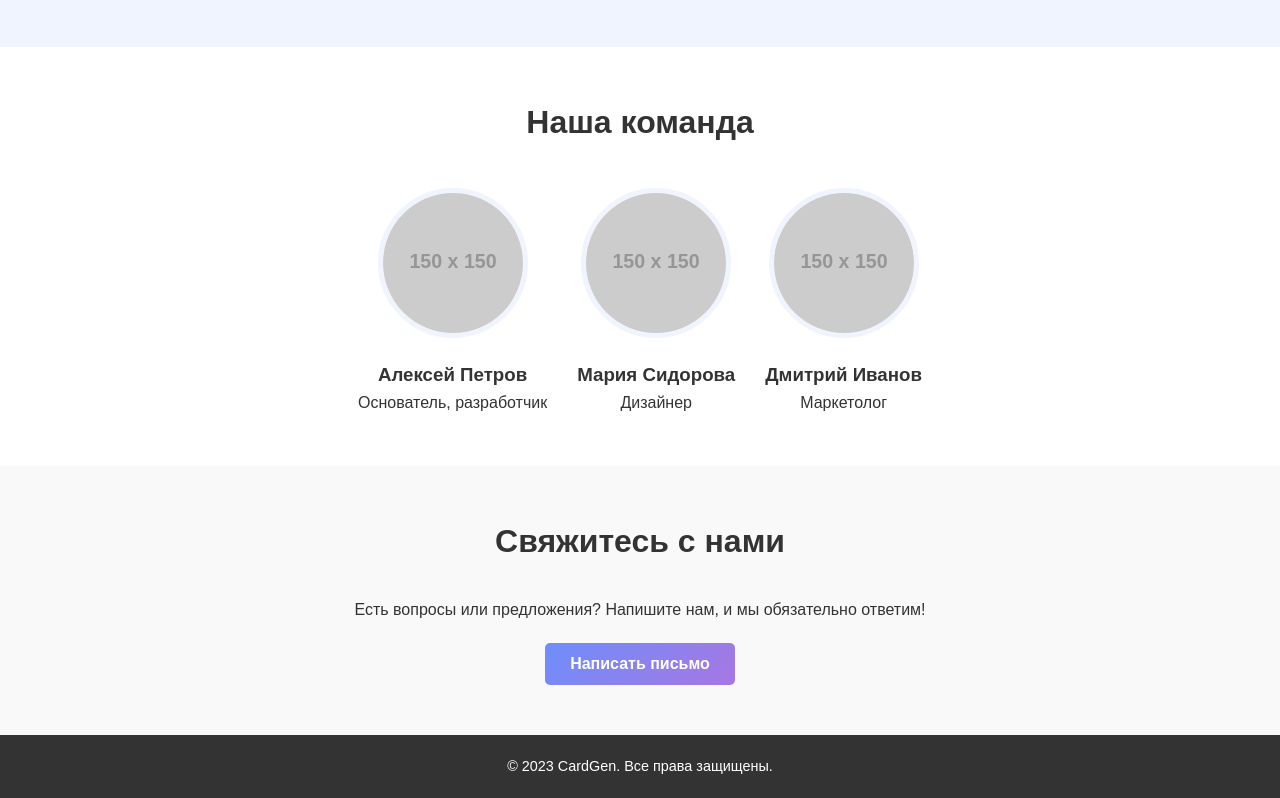
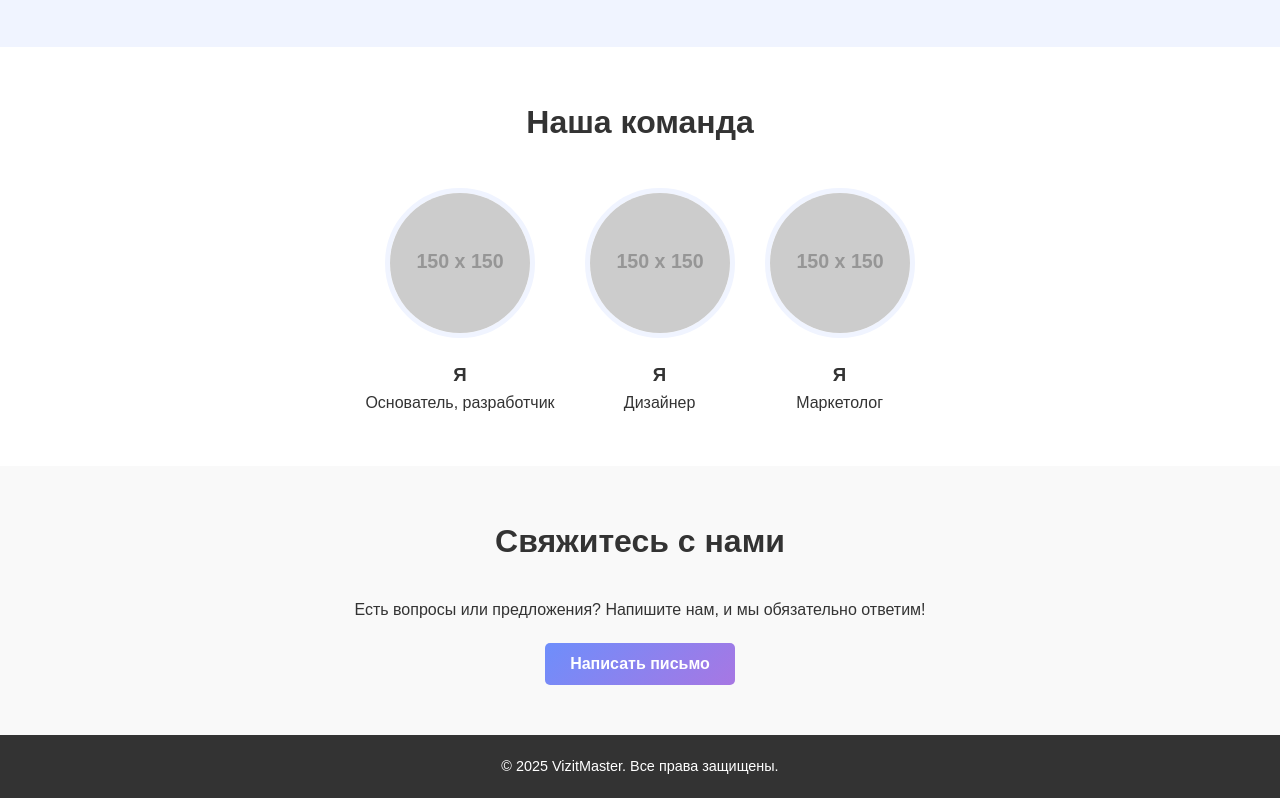
Before and after one commit to ayashmara/VisitMaster, a plain HTML site: page index.html in a window 1280 px wide. Shown: the part 1608-2406 px from the top of the page. Drawn offline with Linux system fonts and the light colour scheme; placeholder pictures from the web are drawn by us.

Commit message:
Update index.html

```diff
--- a/index.html
+++ b/index.html
@@ -3,7 +3,7 @@
 <head>
     <meta charset="UTF-8">
     <meta name="viewport" content="width=device-width, initial-scale=1.0">
-    <title>CardGen - Генератор мини-визиток</title>
+    <title>VizitMaster - Генератор мини-визиток</title>
     <style>
         /* Общие стили */
         * {
@@ -273,7 +273,7 @@
         <div class="container">
             <div class="logo">
                 <img src="https://via.placeholder.com/60" alt="CardGen Logo">
-                <h1>CardGen</h1>
+                <h1>VizitMaster</h1>
             </div>
             <p>Создайте профессиональную мини-визитку за минуту</p>
         </div>
@@ -368,18 +368,18 @@
             <h2>Наша команда</h2>
             <div class="team">
                 <div class="team-member">
-                    <img src="https://via.placeholder.com/150" alt="Алексей Петров">
-                    <h3>Алексей Петров</h3>
+                    <img src="https://via.placeholder.com/150" alt="Я">
+                    <h3>Я</h3>
                     <p>Основатель, разработчик</p>
                 </div>
                 <div class="team-member">
-                    <img src="https://via.placeholder.com/150" alt="Мария Сидорова">
-                    <h3>Мария Сидорова</h3>
+                    <img src="https://via.placeholder.com/150" alt="Я">
+                    <h3>Я</h3>
                     <p>Дизайнер</p>
                 </div>
                 <div class="team-member">
-                    <img src="https://via.placeholder.com/150" alt="Дмитрий Иванов">
-                    <h3>Дмитрий Иванов</h3>
+                    <img src="https://via.placeholder.com/150" alt="Я">
+                    <h3>Я</h3>
                     <p>Маркетолог</p>
                 </div>
             </div>
@@ -391,14 +391,14 @@
         <div class="container">
             <h2>Свяжитесь с нами</h2>
             <p>Есть вопросы или предложения? Напишите нам, и мы обязательно ответим!</p>
-            <button onclick="window.location.href='mailto:info@cardgen.ru'">Написать письмо</button>
+            <button onclick="window.location.href='mailto:ayashmara@gmail.com'">Написать письмо</button>
         </div>
     </section>
 
     <!-- Подвал -->
     <footer>
         <div class="container">
-            <p>© 2023 CardGen. Все права защищены.</p>
+            <p>© 2025 VizitMaster. Все права защищены.</p>
         </div>
     </footer>
 
```
